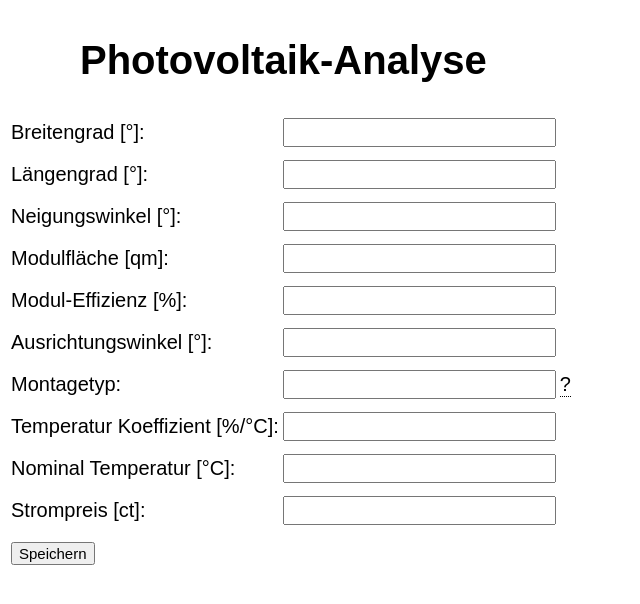
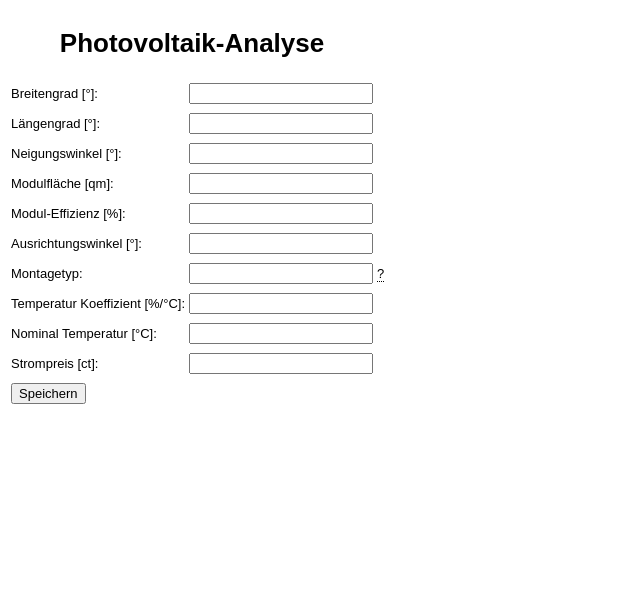
Before and after one commit to Jan1444/Bachelor, a Flask app: template templates/set_vals.html in a window 1280 px wide. Shown: the top 604 px of the page, without its empty margins (0-640 px from the left). Run offline with Flask 3, Linux system fonts and the light colour scheme; the template is opened without the code that fills it, so the values that code supplies are empty.

```diff
--- a/static/css/style_set_vals.css
+++ b/static/css/style_set_vals.css
@@ -29,18 +29,18 @@
 }
 
 :root{
-    --font_size: 20px;
+    --font_size: 13px;
     --standard_font: Arial;
 }
 
 tr{
     font-size: var(--font_size);
-    height: calc(var(--font_size) + 20px);
+    height: calc(var(--font_size) + 15px);
     font-family: var(--standard_font);
 }
 
 button{
-    font-size: calc(var(--font_size) - 5px);
+    font-size: (var(--font_size));
     font-family: var(--standard_font);
 }
 
```
